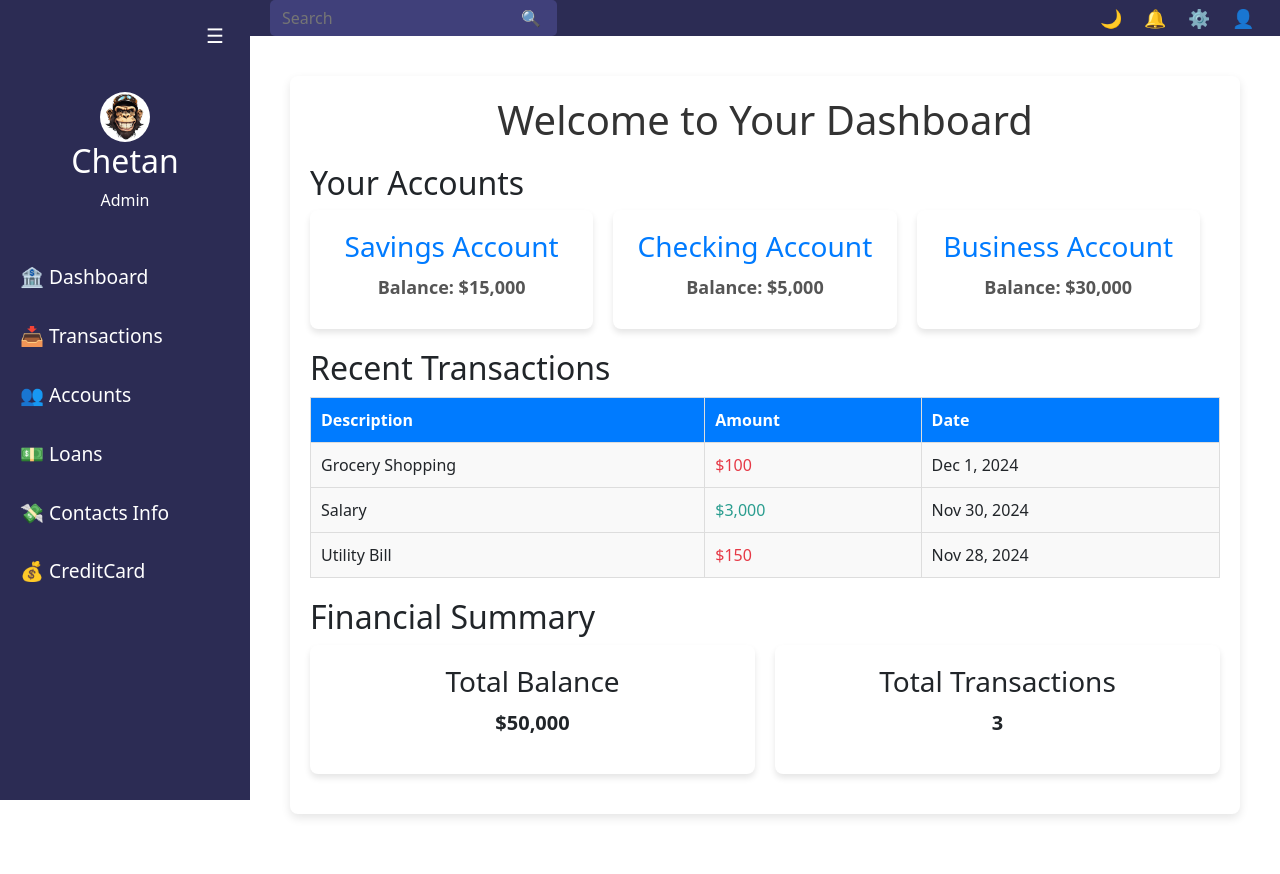
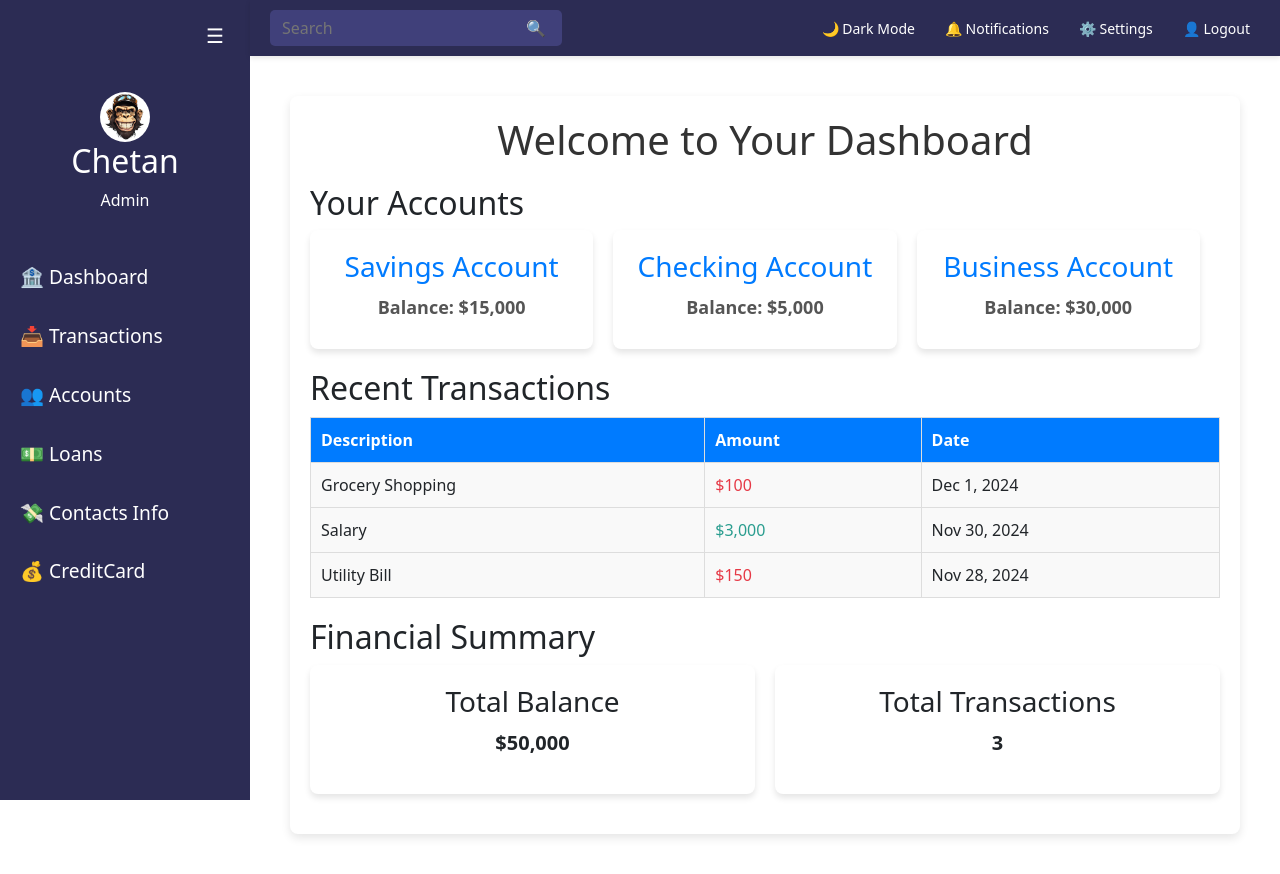
Before and after one commit to AdizZGit/FINAL-finvault-, a React (Create React App) app: page /dashboard in a window 1280 px wide. Built offline with nearby package versions, Linux system fonts and the light colour scheme.

Commit message:
update topbar (size and components)

```diff
--- a/src/components/Topbar.jsx
+++ b/src/components/Topbar.jsx
@@ -1,12 +1,19 @@
 import React, { useState } from "react";
+import { useNavigate } from "react-router-dom"; // To handle navigation
 import "../styles.css"; // Ensure the correct path to your styles.css
 
-const Topbar = () => {
+const Topbar = ({ onLogout }) => {
   const [darkMode, setDarkMode] = useState(false);
+  const navigate = useNavigate();
 
   const toggleDarkMode = () => {
     setDarkMode(!darkMode);
     document.documentElement.classList.toggle("dark"); // Toggle a class on the <html> tag for dark mode
+  };
+
+  const handleLogout = () => {
+    onLogout(); // Call the logout function passed from the parent
+    navigate("/signin"); // Redirect to the signin page
   };
 
   return (
@@ -20,11 +27,11 @@ const Topbar = () => {
       {/* Topbar Icons */}
       <div className="topbar-icons">
         <button onClick={toggleDarkMode}>
-          {darkMode ? "🌞" : "🌙"} {/* Toggle between light and dark icons */}
+          {darkMode ? "🌞 Light Mode" : "🌙 Dark Mode"}
         </button>
-        <button>🔔</button>
-        <button>⚙️</button>
-        <button>👤</button>
+        <button>🔔 Notifications</button>
+        <button>⚙️ Settings</button>
+        <button onClick={handleLogout}>👤 Logout</button>
       </div>
     </div>
   );
--- a/src/styles.css
+++ b/src/styles.css
@@ -93,13 +93,13 @@ body {
 
   /* Topbar Styles */
   .topbar {
-    height: 60px;
-    background-color: #2c2c54;
-    color: white;
     display: flex;
     justify-content: space-between;
     align-items: center;
-    padding: 0 20px;
+    background-color: #2c2c54;
+    color: white;
+    padding: 10px 20px;
+    box-shadow: 0 2px 5px rgba(0, 0, 0, 0.1);
   }
 
   .search-bar {
@@ -115,6 +115,7 @@ body {
     background: none;
     color: white;
     outline: none;
+    margin-right: 5px;
   }
 
   .search-bar button {
@@ -124,11 +125,21 @@ body {
     cursor: pointer;
   }
 
+  .topbar-icons {
+    display: flex;
+    gap: 10px;
+  }
+
   .topbar-icons button {
     background: none;
     border: none;
     color: white;
-    font-size: 18px;
+    font-size: 14px;
     cursor: pointer;
-    margin-left: 10px;
+    padding: 5px 10px;
+    border-radius: 5px;
   }
+
+  .topbar-icons button:hover {
+    background-color: #575fcf;
+  }
```
